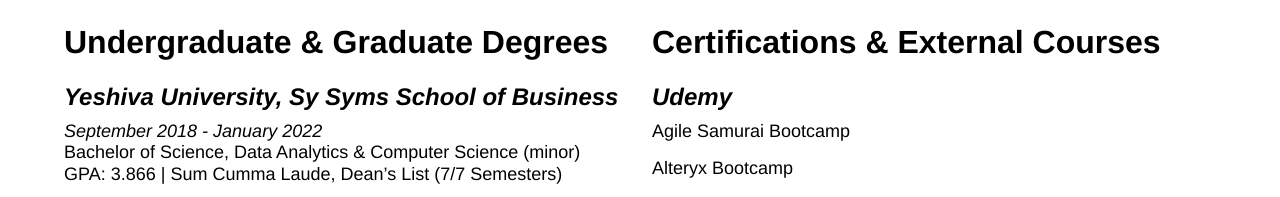
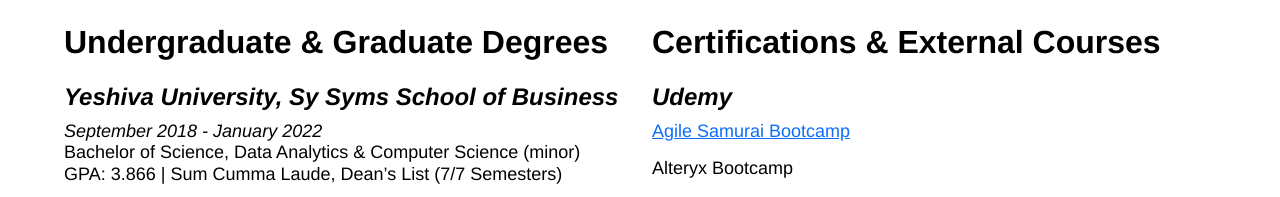
Before and after one commit to julietnasar/professional-portfolio, a React (Create React App) app in the folder my-app/: page / in a window 1280 px wide. Shown: the part 1000-1197 px from the top of the page. Built offline with nearby package versions, Linux system fonts and the light colour scheme.

Commit message:
added hyperlink for udemy certification

```diff
--- a/my-app/src/Components/Education.js
+++ b/my-app/src/Components/Education.js
@@ -34,7 +34,7 @@
           <br />
           <div class="education-point">
             <h4><b><em>Udemy</em></b></h4>
-            <p>Agile Samurai Bootcamp</p>
+            <p><a href="https://www.udemy.com/certificate/UC-19fc35b4-6000-4bba-b6e4-ac977467c572/">Agile Samurai Bootcamp</a></p>
             <p>Alteryx Bootcamp</p>
           </div>
           <div class="education-point">
```
